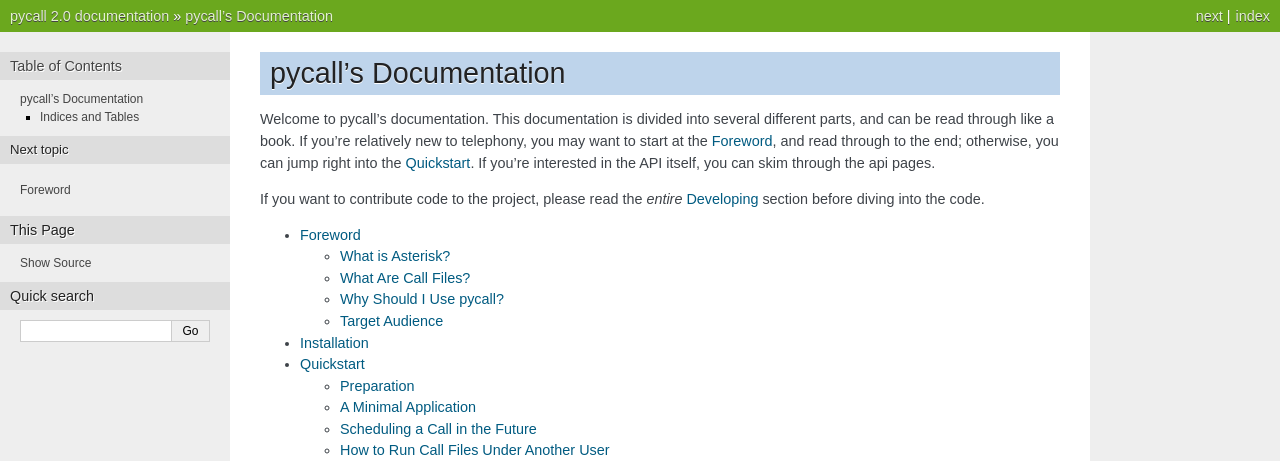
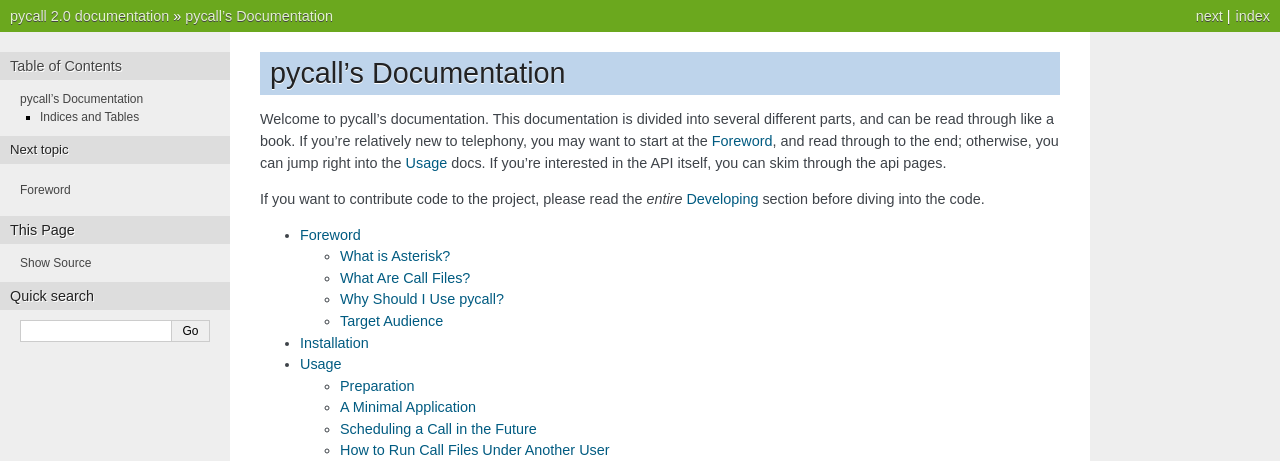
Before and after one commit to rdegges/pycall, a Sphinx documentation site: the page built from docs/index.rst, in a window 1280 px wide. Shown: the top 461 px of the page. Built offline with Sphinx 7.4.7, drawn with Linux system fonts in a browser that asks for light colours.

Commit message:
Renaming quickstart -> usage.
This is a bit more clear.

```diff
--- a/docs/index.rst
+++ b/docs/index.rst
@@ -4,7 +4,7 @@
 Welcome to pycall's documentation. This documentation is divided into several
 different parts, and can be read through like a book. If you're relatively new
 to telephony, you may want to start at the :ref:`foreword`, and read through
-to the end; otherwise, you can jump right into the :ref:`quickstart`. If
+to the end; otherwise, you can jump right into the :ref:`usage` docs. If
 you're interested in the API itself, you can skim through the :ref:`api`
 pages.
 
@@ -15,7 +15,7 @@
 
     foreword
     installation
-    quickstart
+    usage
     developing
 
 Indices and Tables
--- a/docs/quickstart.rst
+++ b/docs/usage.rst
@@ -1,7 +1,7 @@
-.. _quickstart:
+.. _usage:
 
-Quickstart
-==========
+Usage
+=====
 
 Eager to get started? This page gives a good introduction to pycall. This doc
 assumes you already have pycall installed. If not, head over to the
```
